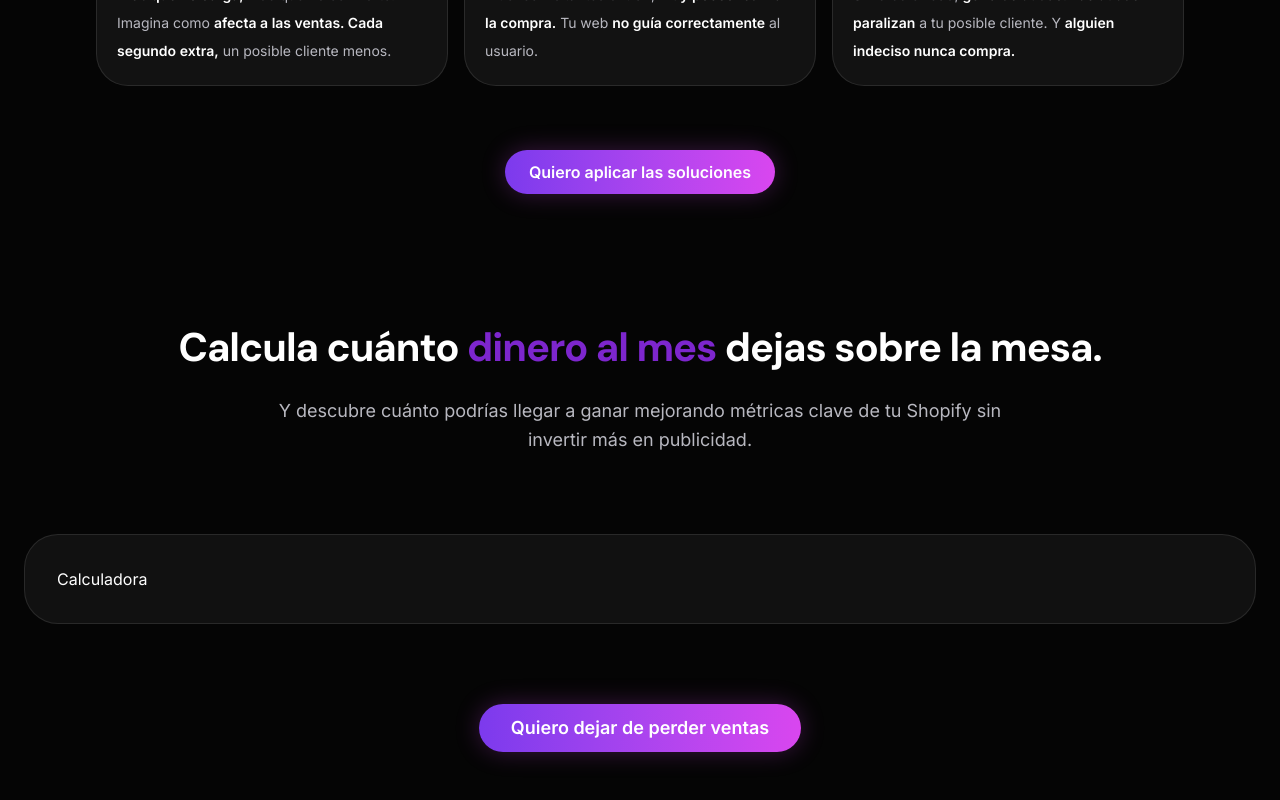
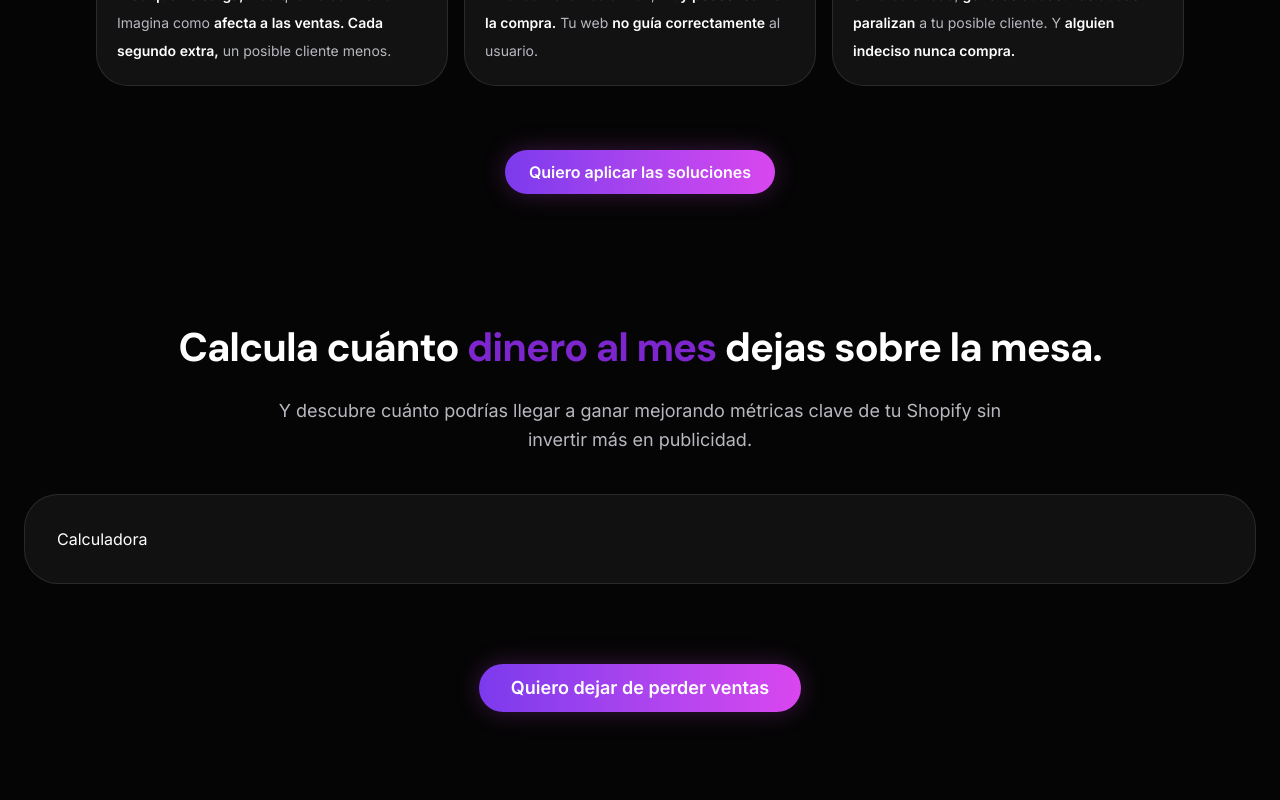
Before and after one commit to MaikelScalate/scalatelab, a Next.js app: page / in a window 1280 px wide. Shown: the part 2537-3337 px from the top of the page. Built offline with nearby package versions, Linux system fonts and the light colour scheme.

Commit message:
Mejorar diseño

```diff
--- a/app/components/sections/CalculatorSection.tsx
+++ b/app/components/sections/CalculatorSection.tsx
@@ -36,7 +36,7 @@ export default function CalculatorSection() {
 
         </div>
 
-        <div className="mt-20">
+        <div className="mt-10">
           <Calculator />
         </div>
 
```
